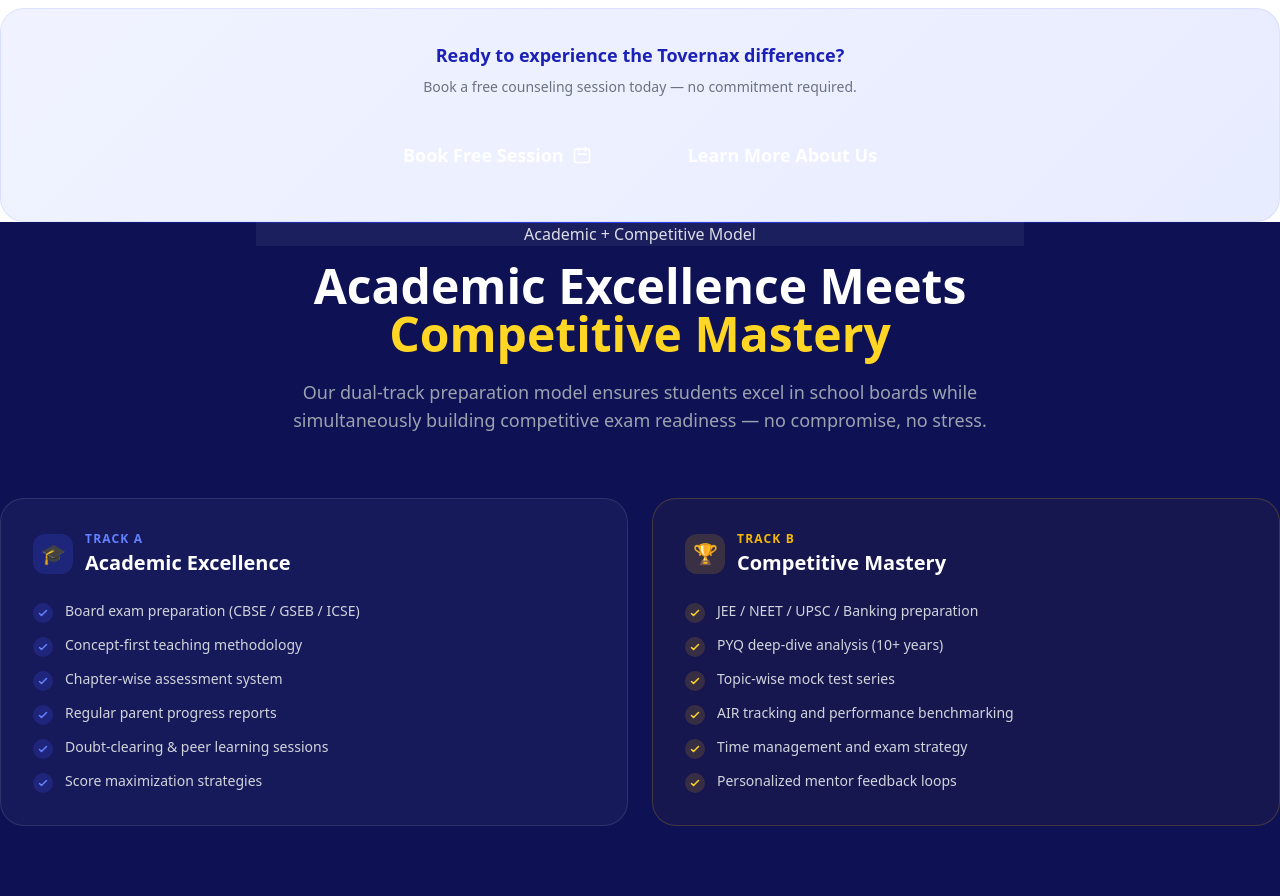
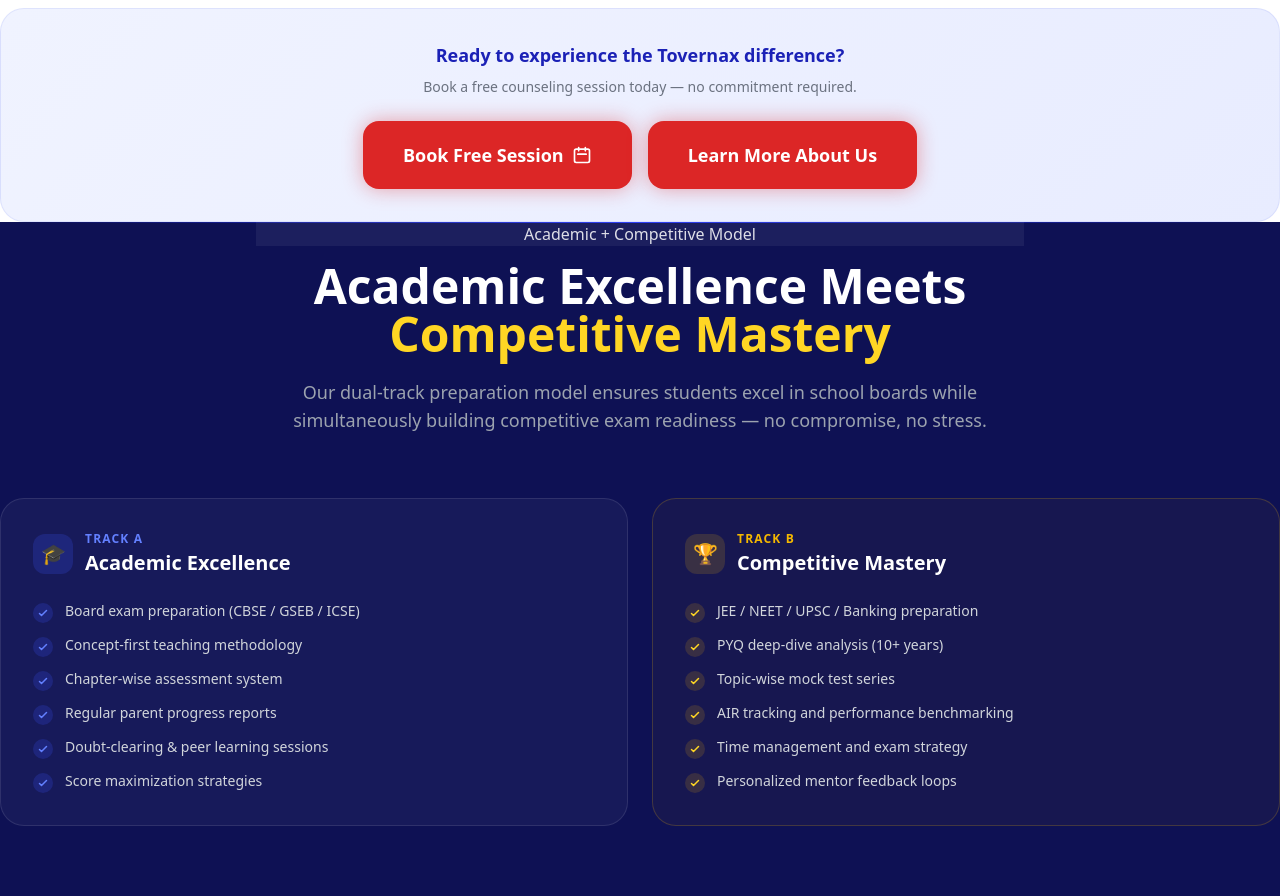
Before and after one commit to TovernaxLegion/Tovernax-Legion, a Next.js app: page / in a window 1280 px wide. Shown: the part 2940-3836 px from the top of the page. Built offline with nearby package versions, Linux system fonts and the light colour scheme.

Commit message:
Add red-blue animation to globals.css
Added keyframes for red-blue animation and applied it to a new class.

```diff
--- a/src/app/globals.css
+++ b/src/app/globals.css
@@ -56,4 +56,13 @@
 .animate-pulse-cta {
   animation: pulse-cta 2s ease-in-out infinite;
 }
+  @keyframes red-blue {
+  0%, 45% { background: #dc2626; box-shadow: 0 0 20px rgba(220, 38, 38, 0.4); }
+  50%, 95% { background: #1a27e1; box-shadow: 0 0 20px rgba(26, 39, 225, 0.4); }
+  96%, 100% { background: #dc2626; box-shadow: 0 0 20px rgba(220, 38, 38, 0.4); }
 }
+
+.animate-red-blue {
+  animation: red-blue 3s ease-in-out infinite;
+}
+}
```
